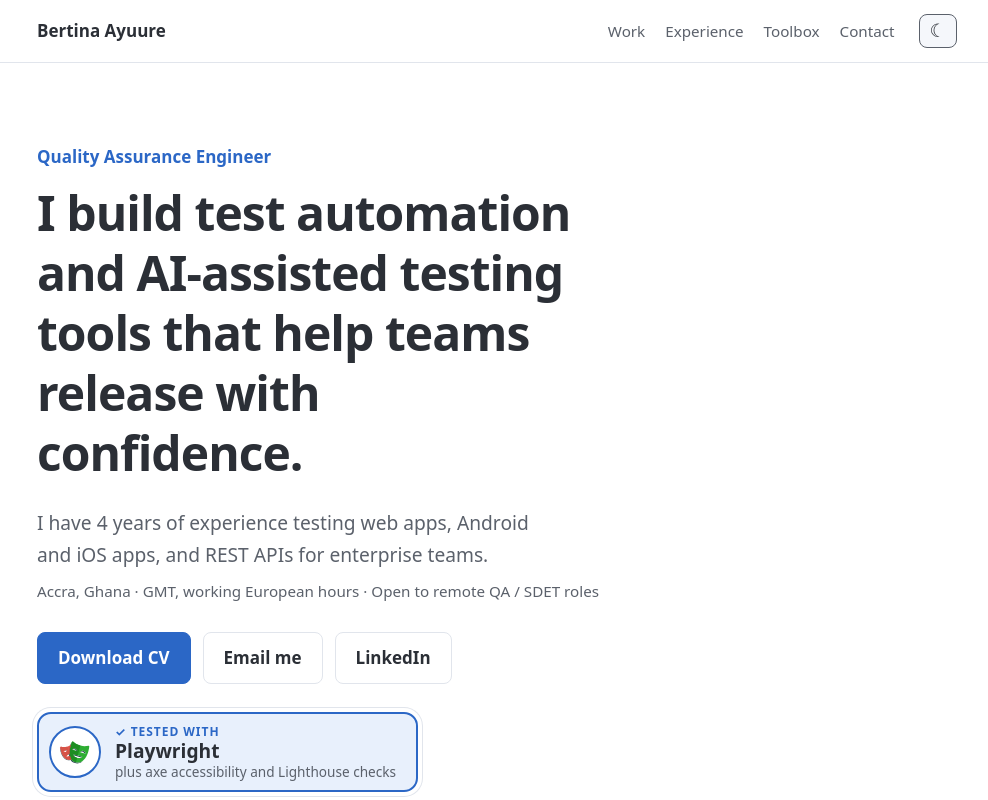
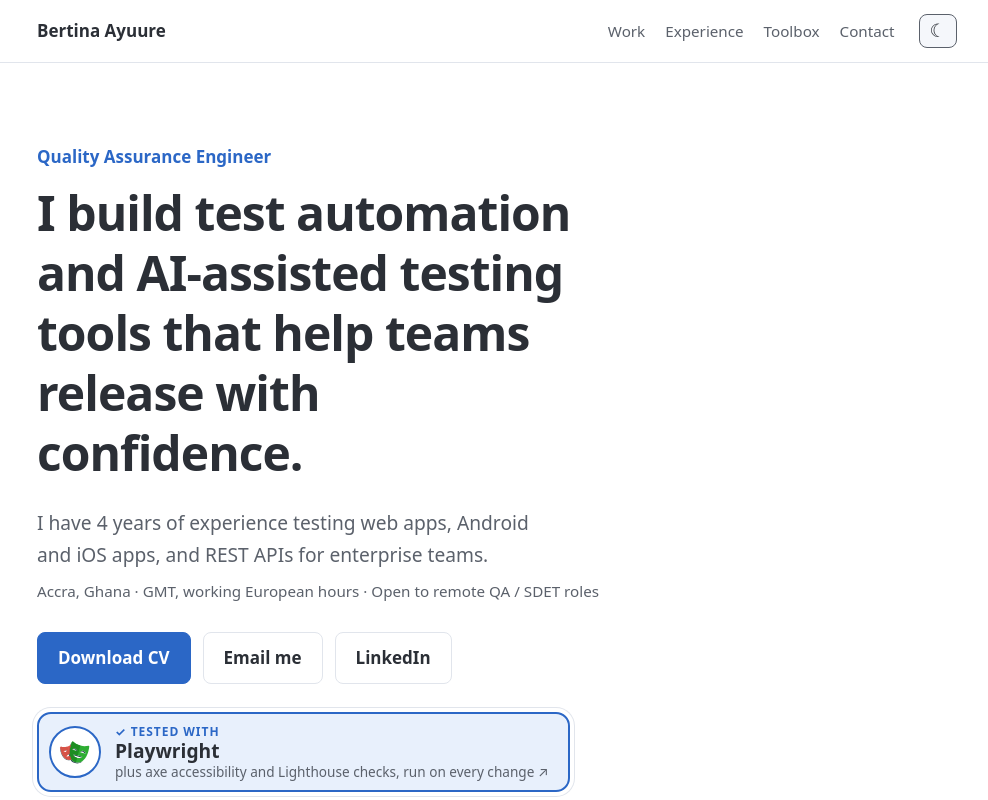
Before and after one commit to ayuure/portfolio, a website: page index.html in a window 1280 px wide. Shown: the top 800 px of the page, without its empty margins (143-1131 px from the left). Drawn offline with Linux system fonts and the light colour scheme.

Commit message:
Link the Tested with Playwright badge to the test runs
The page badge now opens the GitHub Actions workflow, and the README shows the live status badge.

```diff
--- a/index.html
+++ b/index.html
@@ -51,14 +51,14 @@
         <a class="btn" href="mailto:ayuurebertina@gmail.com">Email me</a>
         <a class="btn" href="https://www.linkedin.com/in/bertina-ayuure-1303451b6/" target="_blank" rel="noopener">LinkedIn</a>
       </div>
-      <div class="badge">
+      <a class="badge" href="https://github.com/ayuure/portfolio/actions/workflows/test.yml" target="_blank" rel="noopener">
         <span class="badge-seal"><img src="assets/playwright-logo.svg" alt="Playwright logo" width="34" height="34"></span>
-        <p class="badge-text">
+        <span class="badge-text">
           <span class="badge-label"><span aria-hidden="true">✓</span> Tested with</span>
           <strong class="badge-name">Playwright</strong>
-          <span class="badge-sub">plus axe accessibility and Lighthouse checks</span>
-        </p>
-      </div>
+          <span class="badge-sub">plus axe accessibility and Lighthouse checks, run on every change <span aria-hidden="true">↗</span></span>
+        </span>
+      </a>
     </section>
 
     <!-- What I do -->
--- a/styles.css
+++ b/styles.css
@@ -124,7 +124,9 @@ h3 { font-size: 1.1rem; }
   padding: 10px 20px 10px 10px; border-radius: 14px;
   border: 2px solid var(--accent); background: var(--accent-soft);
   box-shadow: 0 0 0 4px var(--bg), 0 0 0 5px var(--border); /* double ring, like a seal */
+  text-decoration: none;
 }
+.badge:hover .badge-name { text-decoration: underline; }
 /* White disc in both themes: the logo's dark outlines vanish on a dark background */
 .badge-seal {
   flex: none; display: grid; place-items: center; width: 52px; height: 52px;
```
Also changed, not shown: tests/home.spec.js (+1 -0 lines), README.md.
